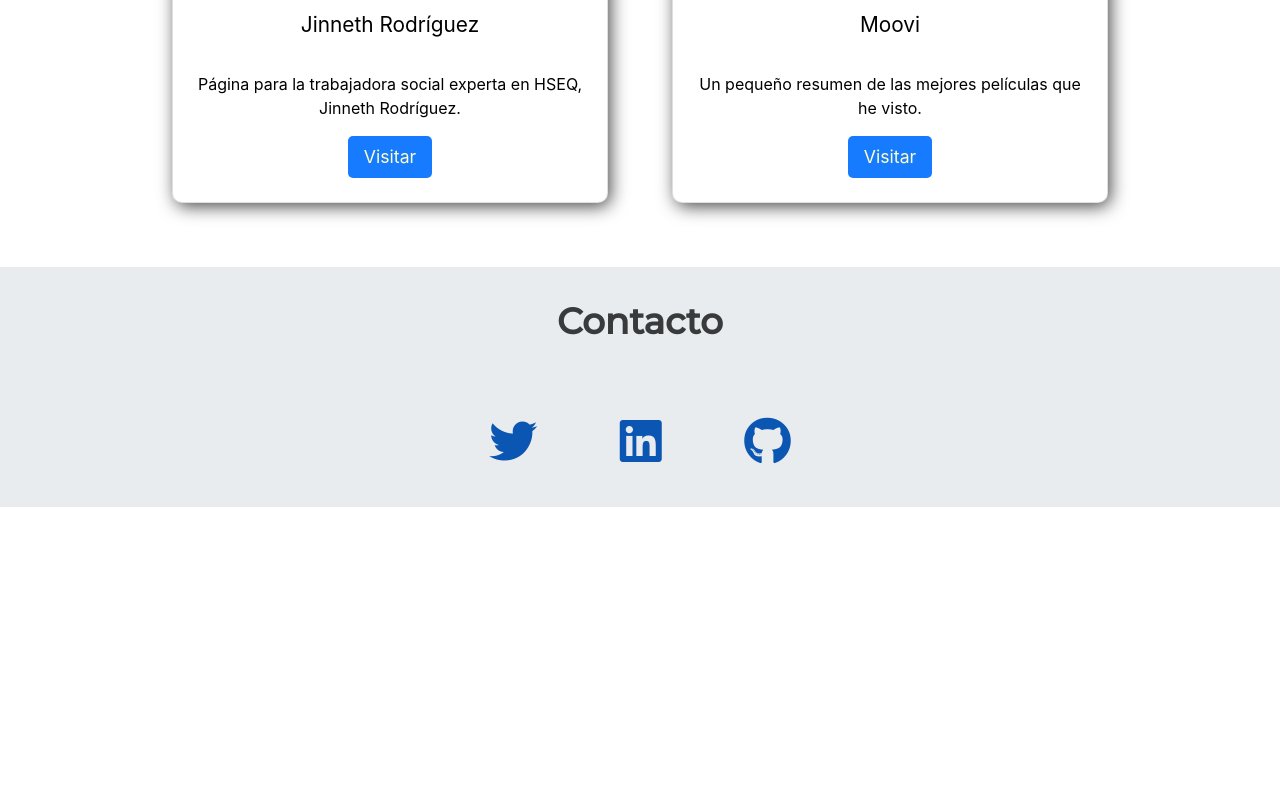
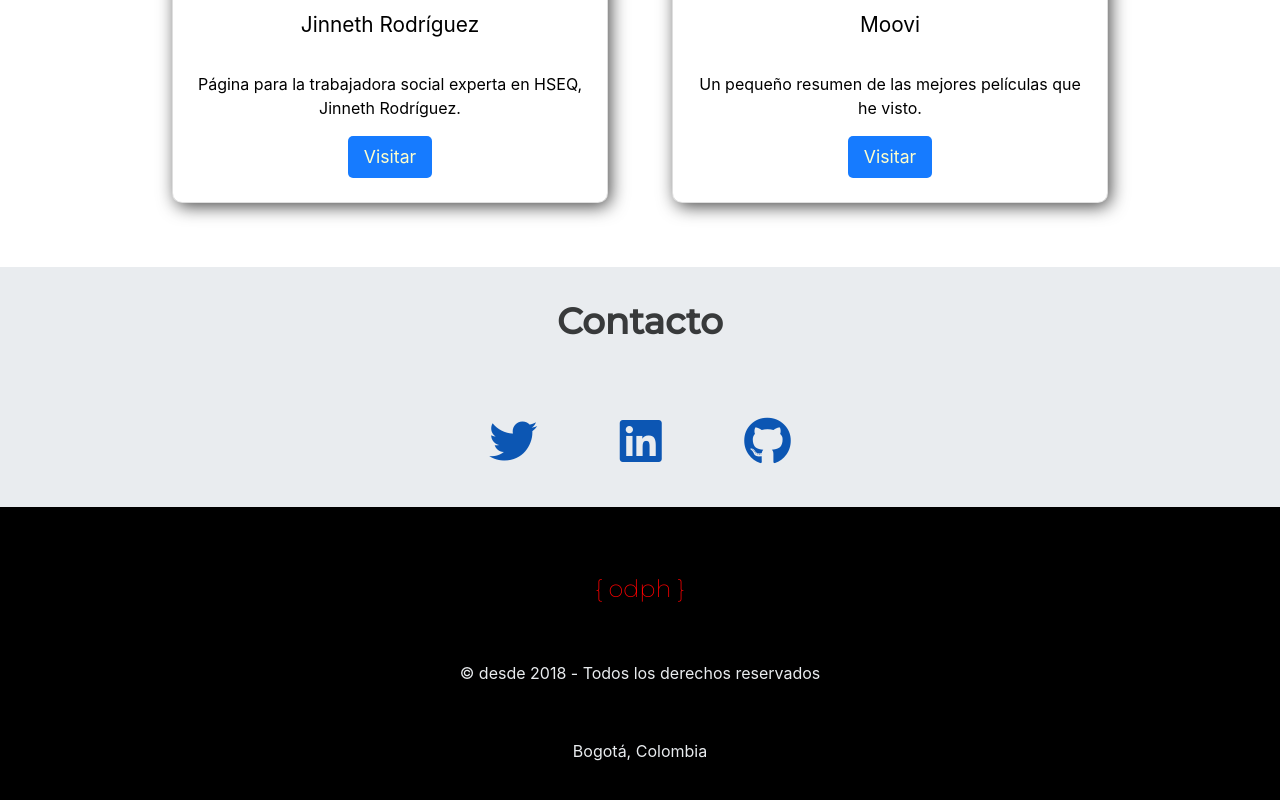
Before and after one commit to odpinerosh/odph.github.io, a React (Create React App) app: page / in a window 1280 px wide. Shown: the part 2342-3142 px from the top of the page. Before the commit the page ends 2849 px from the top, so only its background shows below. Built offline with nearby package versions, Linux system fonts and the light colour scheme.

Commit message:
chore: add Footer component

```diff
--- a/public/index.html
+++ b/public/index.html
@@ -1,5 +1,5 @@
 <!DOCTYPE html>
-<html lang="en">
+<html lang="es">
   <head>
     <meta charset="utf-8" />
     <link rel="icon" href="%PUBLIC_URL%/favicon.ico" />
@@ -7,41 +7,20 @@
     <meta name="theme-color" content="#000000" />
     <meta
       name="description"
-      content="Web site created using create-react-app"
+      content="Oscar Daniel Piñeros Hernandez - Ingeniero de Sistemas y Desarrollador Front End"
     />
-    <link rel="apple-touch-icon" href="%PUBLIC_URL%/logo192.png" />
-    <!--
-      manifest.json provides metadata used when your web app is installed on a
-      user's mobile device or desktop. See https://developers.google.com/web/fundamentals/web-app-manifest/
-    -->
+
     <link rel="stylesheet" href="https://use.fontawesome.com/releases/v5.8.2/css/all.css" integrity="sha384-oS3vJWv+0UjzBfQzYUhtDYW+Pj2yciDJxpsK1OYPAYjqT085Qq/1cq5FLXAZQ7Ay" crossorigin="anonymous">
     <link rel="manifest" href="%PUBLIC_URL%/manifest.json" />
     <link rel="preconnect" href="https://fonts.googleapis.com">
     <link rel="preconnect" href="https://fonts.gstatic.com" crossorigin>
     <link href="https://fonts.googleapis.com/css2?family=Montserrat:wght@200;300;400;500&display=swap" rel="stylesheet">
-    <!--
-      Notice the use of %PUBLIC_URL% in the tags above.
-      It will be replaced with the URL of the `public` folder during the build.
-      Only files inside the `public` folder can be referenced from the HTML.
 
-      Unlike "/favicon.ico" or "favicon.ico", "%PUBLIC_URL%/favicon.ico" will
-      work correctly both with client-side routing and a non-root public URL.
-      Learn how to configure a non-root public URL by running `npm run build`.
-    -->
-    <title>React App</title>
+    <title>odph</title>
   </head>
   <body>
     <noscript>You need to enable JavaScript to run this app.</noscript>
     <div id="root"></div>
-    <!--
-      This HTML file is a template.
-      If you open it directly in the browser, you will see an empty page.
 
-      You can add webfonts, meta tags, or analytics to this file.
-      The build step will place the bundled scripts into the <body> tag.
-
-      To begin the development, run `npm start` or `yarn start`.
-      To create a production bundle, use `npm run build` or `yarn build`.
-    -->
   </body>
 </html>
--- a/src/components/Card/CardGroup.js
+++ b/src/components/Card/CardGroup.js
@@ -6,8 +6,8 @@ import './CardGroup.css';
 const CardGroup = () => {
 
     return (
-        <section className = "project-cards">
-            <h2 className="project-cards-title">proyectos</h2>
+        <section className = "project-cards" >
+            <h2 className="project-cards-title" id="proyectos">proyectos</h2>
             <div className="cards-container">
                 {arrProjects.map(
                     (project, arrInd) => (
--- a/src/components/Contact/Contact.css
+++ b/src/components/Contact/Contact.css
@@ -27,8 +27,22 @@
 .contact-list-li i {
     color: var(--fawe-icons-color);
     font-size: 3rem;
+    transition: transform 0.5s 0.2s, color 0.8s 0.5s;
 }
 
 .contact-list-li i:hover {
     transform: scale(120%);
+
 }
+
+.fa-twitter:hover {
+    color:rgb(0, 4, 255);
+}
+
+.fa-linkedin:hover {
+    color:rgb(12, 12, 36);
+}
+
+.fa-github:hover {
+    color:rgb(255, 0, 0);
+}
--- a/src/components/Contact/Contact.js
+++ b/src/components/Contact/Contact.js
@@ -4,7 +4,7 @@ import './Contact.css';
 const Contact = () => {
 
     return (
-        <section className="contact-section">
+        <section className="contact-section" id="contacto">
             <h2 className="contact-title">contacto</h2>
             <ul className="contact-list">
                 <li className="contact-list-li"><a href="https://twitter.com/odpinerosh" target="_blank" rel="noreferrer"><i className="fab fa-twitter"></i></a></li>
--- a/src/components/Footer/Footer.css
+++ b/src/components/Footer/Footer.css
@@ -0,0 +1,33 @@
+.section-footer {
+    align-content: center;
+    align-items: center;
+    background-color: var(--main-bg-color-dark);
+    display: flex;
+    flex-direction: column;
+    flex-wrap: wrap;
+    height: 40vh;
+    min-height: 40vh;
+    justify-content: space-between;
+    padding: 4rem;
+    width: 100vw;
+
+}
+
+.footer-title:before {
+    content: "{ ";
+}
+
+.footer-title {
+    color: var(--odph-color);
+    font-family: 'Montserrat', sans-serif;
+    font-weight: 200;
+}
+
+.footer-title:after {
+    content: " }";
+}
+
+
+.footer-p {
+    color: var(--text-white-color);
+}
--- a/src/components/Footer/Footer.js
+++ b/src/components/Footer/Footer.js
@@ -7,6 +7,9 @@ const Footer = () => {
 
     return (
         <section className="section-footer">
+            <h2 className="footer-title">odph</h2>
+            <p className="footer-p footer-p-copy">&copy; desde 2018 - Todos los derechos reservados</p>
+            <p className="footer-p footer-p-city">Bogotá, Colombia</p>
 
         </section>
     );
--- a/src/components/WhoIs/FeTech.css
+++ b/src/components/WhoIs/FeTech.css
@@ -1,5 +1,5 @@
 .fe-tech {
-    background-color: #000;
+    background-color: var(--main-bg-color-dark);
     text-align: center;
 }
 
--- a/src/index.css
+++ b/src/index.css
@@ -7,8 +7,12 @@
 
 :root {
   --main-bg-color: #E9ECEF;
+  --main-bg-color-dark: #000;
   --main-font-color:#383a3b;
   --fawe-icons-color: #0C56B3;
+  --odph-color: #ff0000;
+  --text-white-color: #E9ECEF;
+
 }
 
 /* Remove default margin */
```
Also changed, not shown: 1 other file (tests, documents, lock files or other folders).
